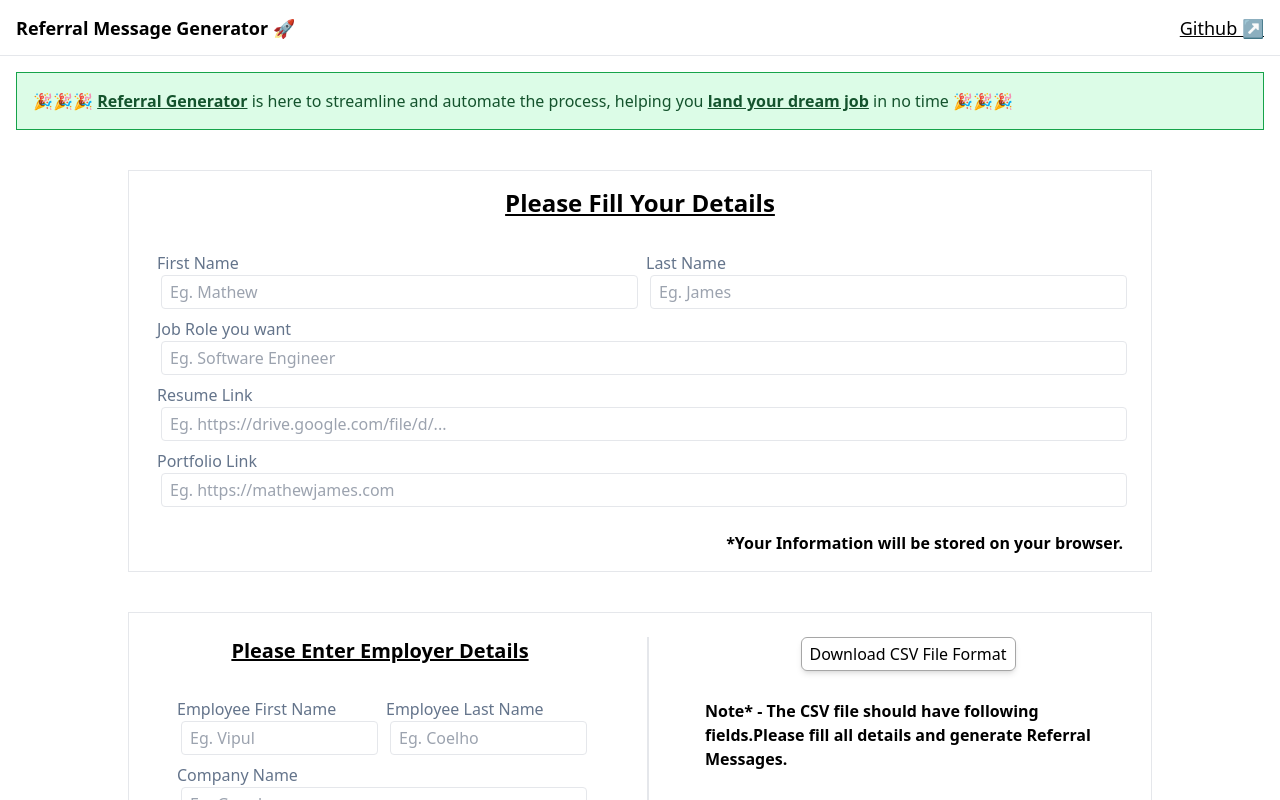
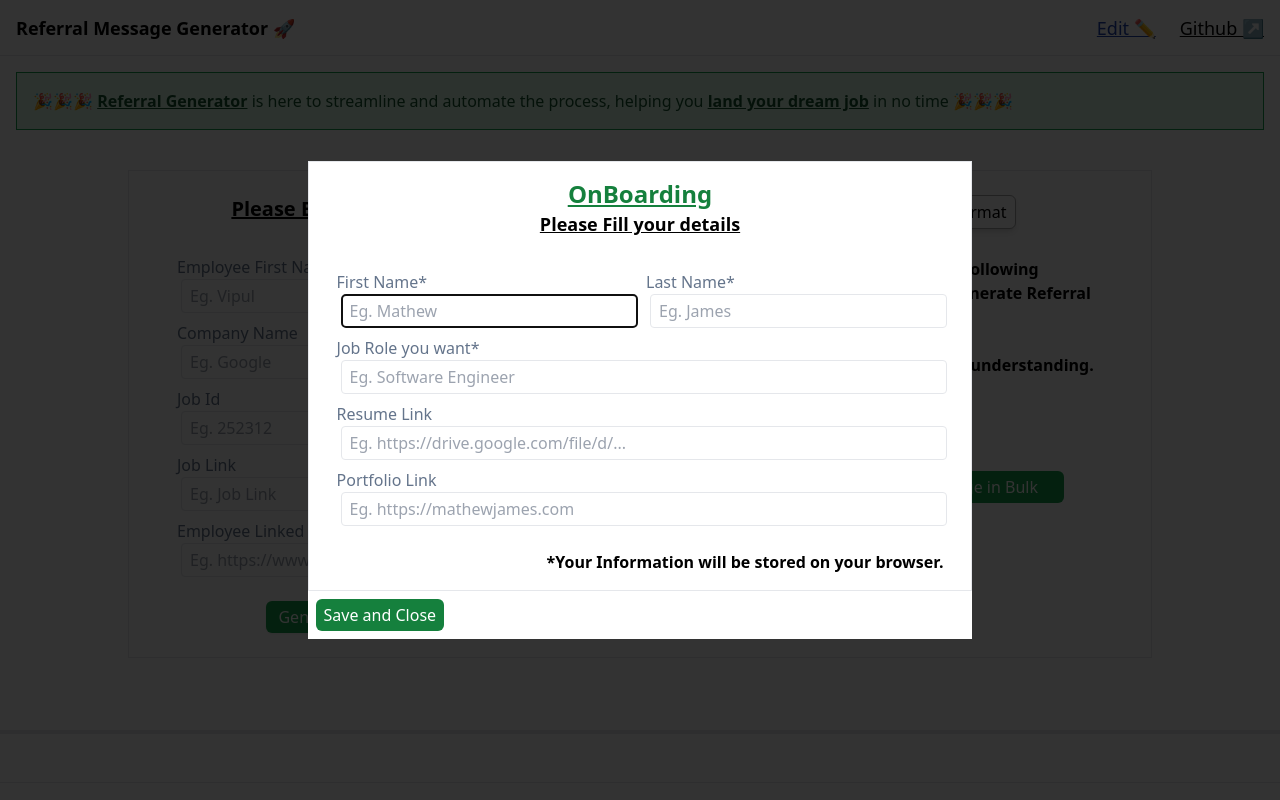
Before and after one commit to Omkar-Jawalkar/refferal-msg-generator, a React (Vite) app: page / in a window 1280 px wide. Shown: the top 800 px of the page. Built offline with nearby package versions, Linux system fonts and the light colour scheme.

Commit message:
added onboarding

```diff
--- a/src/App.jsx
+++ b/src/App.jsx
@@ -3,10 +3,21 @@ import router from "./routes/Routes";
 import Navbar from "./components/navbar/Navbar";
 import Footer from "./components/footer/Footer";
 
+import { useEffect, useState } from "react";
+import useLocalStorage from "./hooks/useLocalStorage";
+
 const App = () => {
+    const [openDialog, setOpenDialog] = useState(false);
+    const [firstName] = useLocalStorage("first-name", "");
+
+    useEffect(() => {
+        if (firstName?.length <= 0) {
+            setOpenDialog(true);
+        }
+    }, []);
     return (
         <div className="flex w-full justify-center flex-col items-center">
-            <Navbar />
+            <Navbar openDialog={openDialog} setOpenDialog={setOpenDialog} />
             <RouterProvider router={router} />
             <Footer />
         </div>
--- a/src/components/display-results/DisplayResults.jsx
+++ b/src/components/display-results/DisplayResults.jsx
@@ -14,7 +14,7 @@ const DisplayResults = () => {
             {/* Note */}
 
             <div className="my-4 pb-6 flex flex-col justify-center items-center">
-                <span className="text-lg">
+                <span className="text-lg text-center px-3">
                     Just copy the{" "}
                     <span className="font-bold">referral message</span>, we have
                     written it for you.
--- a/src/components/form-component/YourDetails.jsx
+++ b/src/components/form-component/YourDetails.jsx
@@ -9,14 +9,22 @@ const YourDetails = () => {
 
     return (
         <div className="flex border max-w-screen-lg gap-2 px-7 py-4 w-full  flex-1 flex-col justify-center items-center ">
-            <h1 className=" text-2xl underline mb-6 font-bold">
-                Please Fill Your Details
+            <h1 className=" flex flex-col space-y-2 justify-center items-center text-lg underline mb-6 font-bold">
+                <span className="text-green-700 underline text-2xl">
+                    OnBoarding
+                </span>
+                Please Fill your details
             </h1>
 
             <div className="flex w-full flex-col md:flex-row gap-3">
+                {/* <span className="w-full text-right text-gray-400">
+                    * required
+                </span> */}
                 {/* FIRST NAME */}
                 <div className="w-full space-x-1">
-                    <label className="text-slate-500"> First Name</label>
+                    <label className="text-slate-500 flex justify-between items-center">
+                        <span>First Name*</span>
+                    </label>
                     <input
                         className="w-full border px-2 py-1 rounded"
                         value={firstName}
@@ -29,7 +37,7 @@ const YourDetails = () => {
 
                 {/* LAST NAME */}
                 <div className="w-full space-x-1">
-                    <label className="text-slate-500"> Last Name</label>
+                    <label className="text-slate-500"> Last Name*</label>
                     <input
                         className="w-full border px-2 py-1 rounded"
                         value={lastName}
@@ -43,7 +51,7 @@ const YourDetails = () => {
 
             {/* Your Role  */}
             <div className="w-full space-x-1">
-                <label className="text-slate-500">Job Role you want</label>
+                <label className="text-slate-500">Job Role you want*</label>
                 <input
                     className="w-full border px-2 py-1 rounded"
                     value={role}
--- a/src/components/navbar/Navbar.jsx
+++ b/src/components/navbar/Navbar.jsx
@@ -1,15 +1,37 @@
-const Navbar = () => {
+import UserDetailInputModel from "../user-detail-input-model/UserDetailInputModel";
+const Navbar = ({ openDialog, setOpenDialog }) => {
     return (
         <div className="h-14 w-full flex px-4  justify-between items-center mb-4 border-b">
-            <h1 className="text-lg font-bold">Referral Message Generator 🚀</h1>
+            <h1 className="text-md lg:text-lg font-bold">
+                Referral Message Generator 🚀
+            </h1>
+
+            <div className="flex justify-center items-center space-x-4">
+                <button
+                    onClick={() => {
+                        setOpenDialog(true);
+                    }}
+                    className="text-lg text-blue-800  underline  rounded-md px-2 py-1"
+                >
+                    <span className=" hidden md:flex"> Edit ✏️</span>
+                    <span className=" flex md:hidden">✍️</span>
+                </button>
+
                 <a
                     rel="noopener noreferrer"
                     target="_blank"
                     href="https://github.com/Omkar-Jawalkar/refferal-msg-generator"
                     className=" cursor-pointer underline text-lg"
                 >
-                Github ↗️
+                    <span className=" hidden md:flex"> Github ↗️</span>
+                    <span className=" flex md:hidden">↗️</span>
                 </a>
+            </div>
+
+            <UserDetailInputModel
+                setOpenDialog={setOpenDialog}
+                openDialog={openDialog}
+            />
         </div>
     );
 };
--- /dev/null
+++ b/src/components/user-detail-input-model/UserDetailInputModel.jsx
@@ -0,0 +1,41 @@
+import { useEffect, useRef } from "react";
+import YourDetails from "../form-component/YourDetails";
+const UserDetailInputModel = ({ setOpenDialog, openDialog }) => {
+    const dialogRef = useRef();
+
+    // useEffect(() => {
+    //     dialogRef.current.removeAttribute("open");
+    //     dialogRef.current.showModal();
+    // }, [dialogRef]);
+
+    useEffect(() => {
+        if (dialogRef) {
+            if (openDialog) {
+                dialogRef.current.showModal();
+            } else {
+                dialogRef.current.close();
+            }
+        }
+    }, [openDialog]);
+
+    // if (!openDialog) return null;
+
+    return (
+        <dialog
+            className="p-0   backdrop:bg-black backdrop:bg-opacity-80"
+            ref={dialogRef}
+        >
+            <YourDetails />
+            <button
+                onClick={() => {
+                    setOpenDialog(false);
+                }}
+                className="bg-green-700 m-2 text-md text-white rounded-md px-2 py-1"
+            >
+                Save and Close
+            </button>
+        </dialog>
+    );
+};
+
+export default UserDetailInputModel;
--- a/src/pages/home/Home.jsx
+++ b/src/pages/home/Home.jsx
@@ -4,15 +4,19 @@ import FormComponent from "../../components/form-component/FormComponent";
 import YourDetails from "../../components/form-component/YourDetails";
 import DisplayResults from "../../components/display-results/DisplayResults";
 import { MyDetailsContext } from "../../context/MyDetailsContext";
+import UserDetailInputModel from "../../components/user-detail-input-model/UserDetailInputModel";
+
 import { Toaster } from "react-hot-toast";
 import HighlightUse from "../../components/highlight-use/HighlightUse";
+import useLocalStorage from "../../hooks/useLocalStorage";
 
 const Home = () => {
     const [result, setResult] = useState([]);
+
     return (
         <div className="flex  w-full flex-col gap-10 justify-center items-center">
             <HighlightUse />
-            <YourDetails />
+
             {/* ADDING CONTEXT */}
             <MyDetailsContext.Provider
                 value={{
@@ -28,6 +32,7 @@ const Home = () => {
                 <div className="w-full border-2 mt-8"></div>
                 <DisplayResults />
             </MyDetailsContext.Provider>
+
             <Toaster />
         </div>
     );
```
Lines whose indentation alone changed are shown as unchanged.
